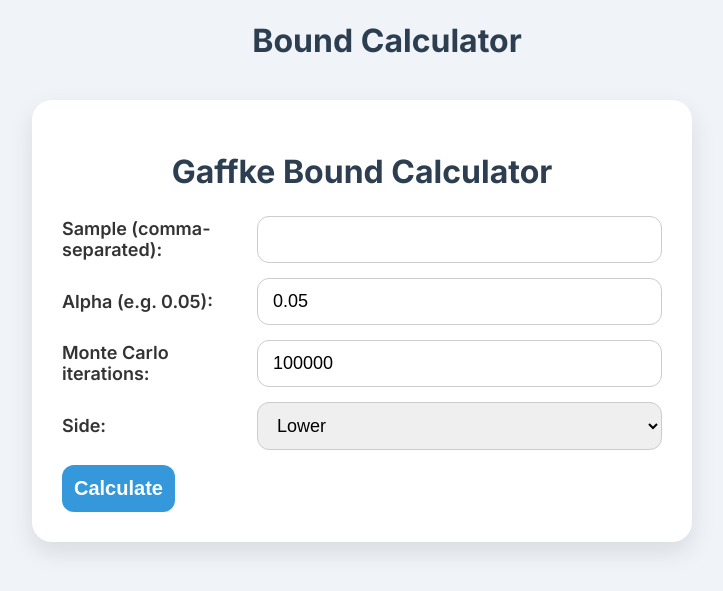
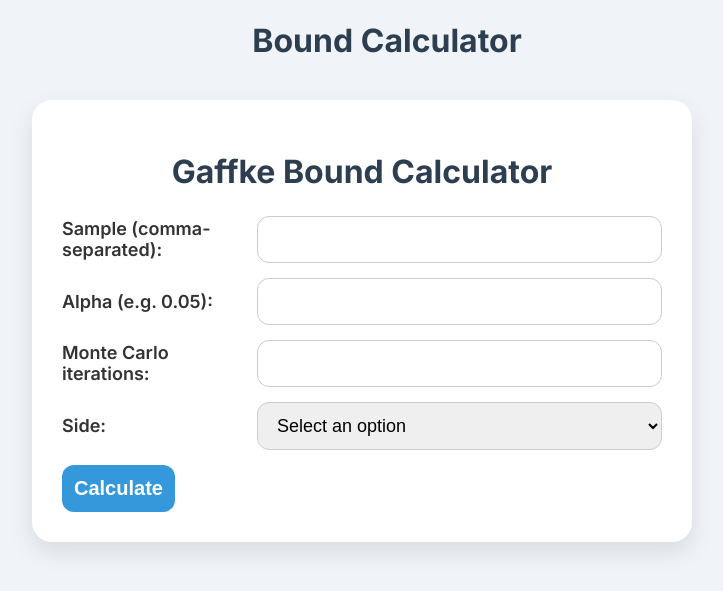
Before and after one commit to aarunachalam1/Undergraduate-Research-Web-Tool, a Flask app: page / in a window 1280 px wide. Shown: the top 591 px of the page, without its empty margins (253-976 px from the left). Run offline with Flask 3, Linux system fonts and the light colour scheme.

Commit message:
small fixes to reset form fields on refresh

```diff
--- a/main.py
+++ b/main.py
@@ -11,9 +11,9 @@ def gaffke_endpoint():
         try:
             sample = request.form["sample"]
             sample = [float(x) for x in sample.split(",")]
-            alpha = float(request.form.get("alpha", 0.05))
+            alpha = float(request.form.get("alpha"))
             iterations = int(request.form["iterations"])
-            side = request.form.get("side", "lower")
+            side = request.form.get("side")
 
             bound = gaffke_CI(
                 sample, alpha=alpha, B=iterations, side=side, bounds=(0, 1)
--- a/templates/index.html
+++ b/templates/index.html
@@ -13,7 +13,7 @@
         <div class="gaffke">
             <h1>Gaffke Bound Calculator</h1>
 
-            <form method="POST">
+            <form method="POST" autocomplete="off">
                 <div class="form-row">
                     <label for="sample">Sample (comma-separated):</label>
                     <input type="text" id="sample" name="sample" required>
@@ -21,17 +21,18 @@
 
                 <div class="form-row">
                     <label for="alpha">Alpha (e.g. 0.05):</label>
-                    <input type="text" id="alpha" name="alpha" value="0.05" required>
+                    <input type="text" id="alpha" name="alpha" required>
                 </div>
 
                 <div class="form-row">
                     <label for="iterations">Monte Carlo iterations:</label>
-                    <input type="number" id="iterations" name="iterations" value="100000" required>
+                    <input type="number" id="iterations" name="iterations" required>
                 </div>
 
                 <div class="form-row">
                     <label for="side">Side:</label>
-                    <select id="side" name="side">
+                    <select id="side" name="side" required>
+                        <option value="" disabled selected>Select an option</option>
                         <option value="lower">Lower</option>
                         <option value="upper">Upper</option>
                     </select>
```
